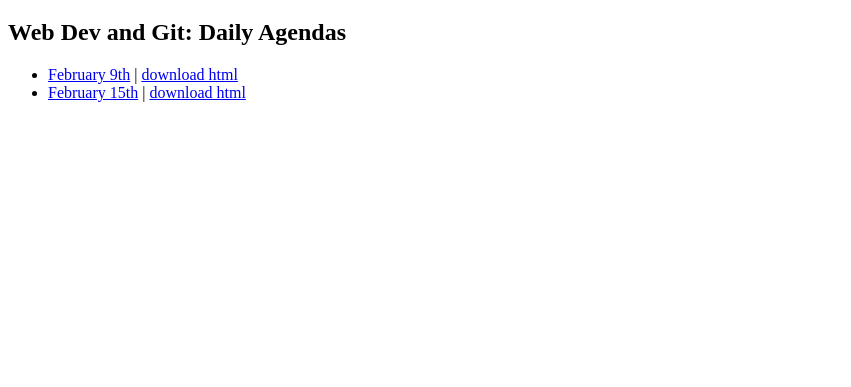
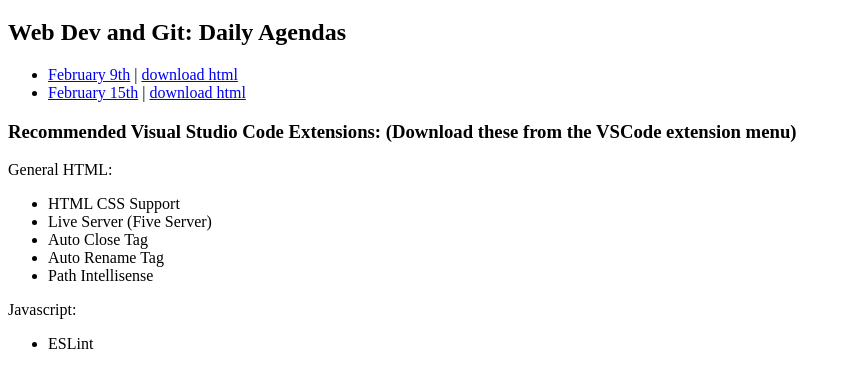
Before and after one commit to GreenBeansAgainstVeganism/Sehome2024, a plain HTML site: page index.html in a window 1280 px wide. Shown: the part 61-448 px from the top of the page, without its empty margins (0-851 px from the left). Drawn offline with Linux system fonts and the light colour scheme.

Commit message:
extensions section

```diff
--- a/index.html
+++ b/index.html
@@ -20,5 +20,32 @@
             <a href="./February15th">February 15th</a> | <a href="./February15th.html" download>download html</a>
         </li>
     </ul>
+    <h3>
+        Recommended Visual Studio Code Extensions: (Download these from the VSCode extension menu)
+    </h3>
+    <p>General HTML:</p>
+    <ul>
+        <li>
+            HTML CSS Support
+        </li>
+        <li>
+            Live Server (Five Server)
+        </li>
+        <li>
+            Auto Close Tag
+        </li>
+        <li>
+            Auto Rename Tag
+        </li>
+        <li>
+            Path Intellisense
+        </li>
+    </ul>
+    <p>Javascript:</p>
+    <ul>
+        <li>
+            ESLint
+        </li>
+    </ul>
 </body>
 </html>
```
